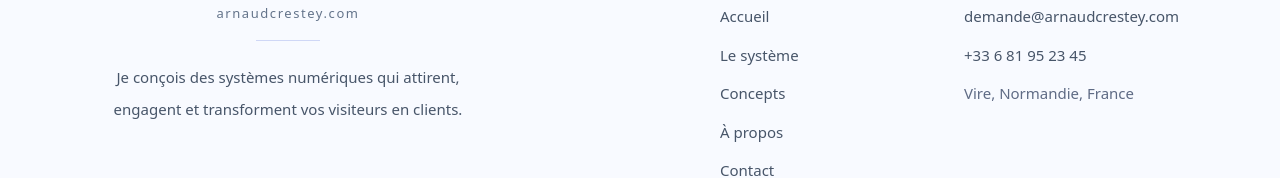
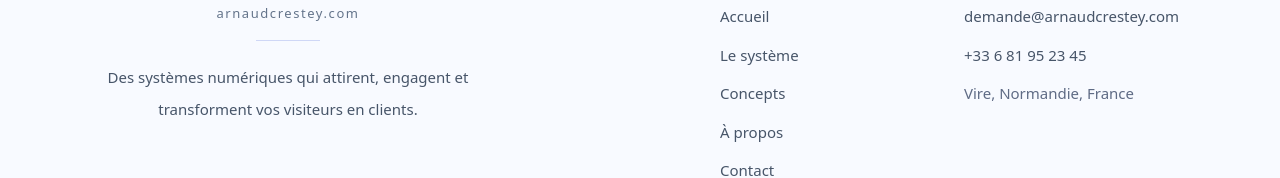
Before and after one commit to arnaudcrestey/portail-site-vitrine, a Next.js app: page /systeme in a window 1280 px wide. Shown: the part 2869-3047 px from the top of the page. Built offline with nearby package versions, Linux system fonts and the light colour scheme.

Commit message:
Update footer.tsx

```diff
--- a/components/footer.tsx
+++ b/components/footer.tsx
@@ -21,7 +21,7 @@ export function Footer() {
               <div className="mx-auto mt-5 h-px w-16 bg-[#cfd7f6]" />
 
               <p className="mt-5 text-[14px] leading-8 text-[#475569] sm:text-[15px] sm:leading-8">
-                Je conçois des systèmes numériques qui attirent, engagent et transforment vos visiteurs en clients.
+                Des systèmes numériques qui attirent, engagent et transforment vos visiteurs en clients.
               </p>
             </div>
           </div>
```
